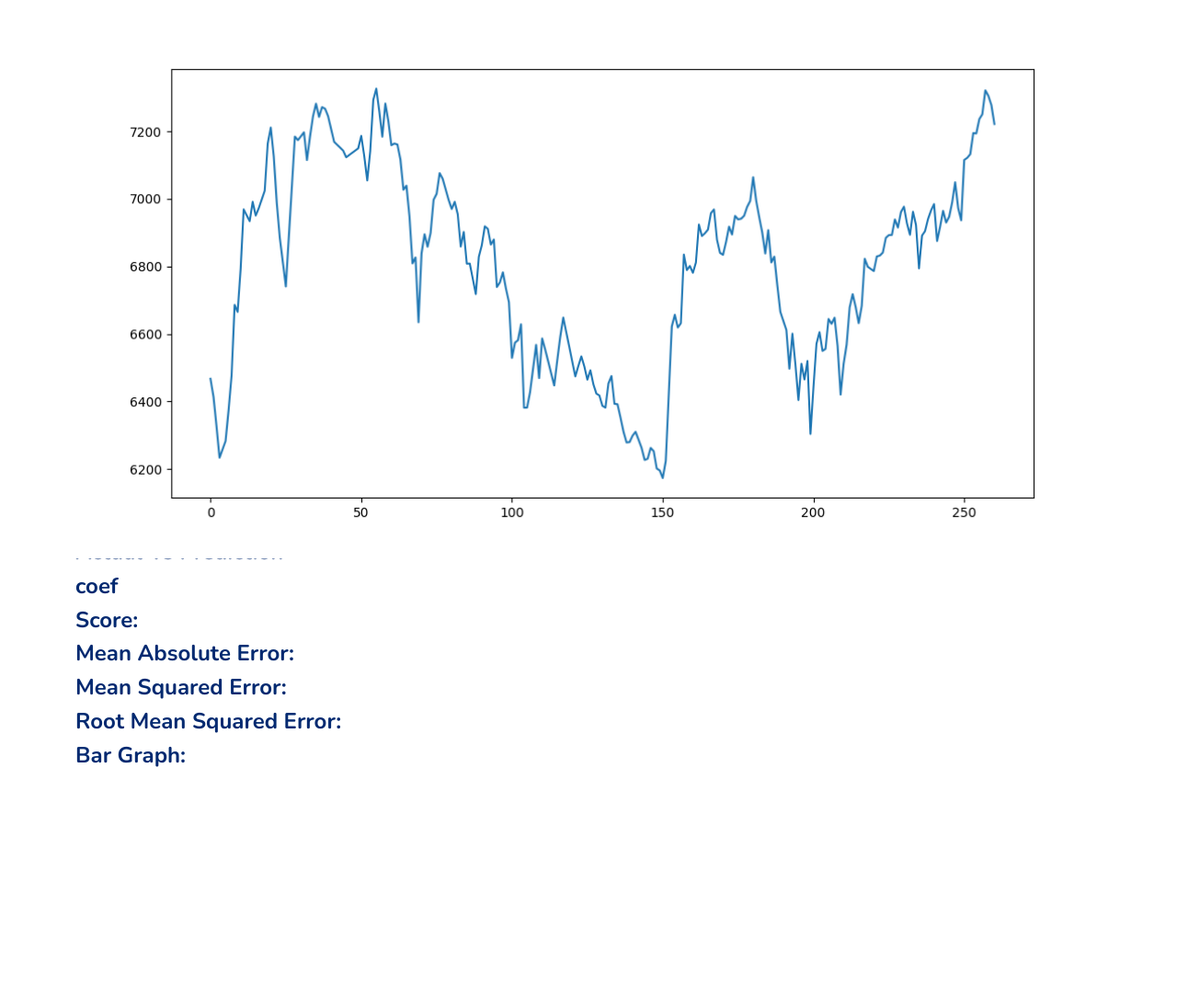
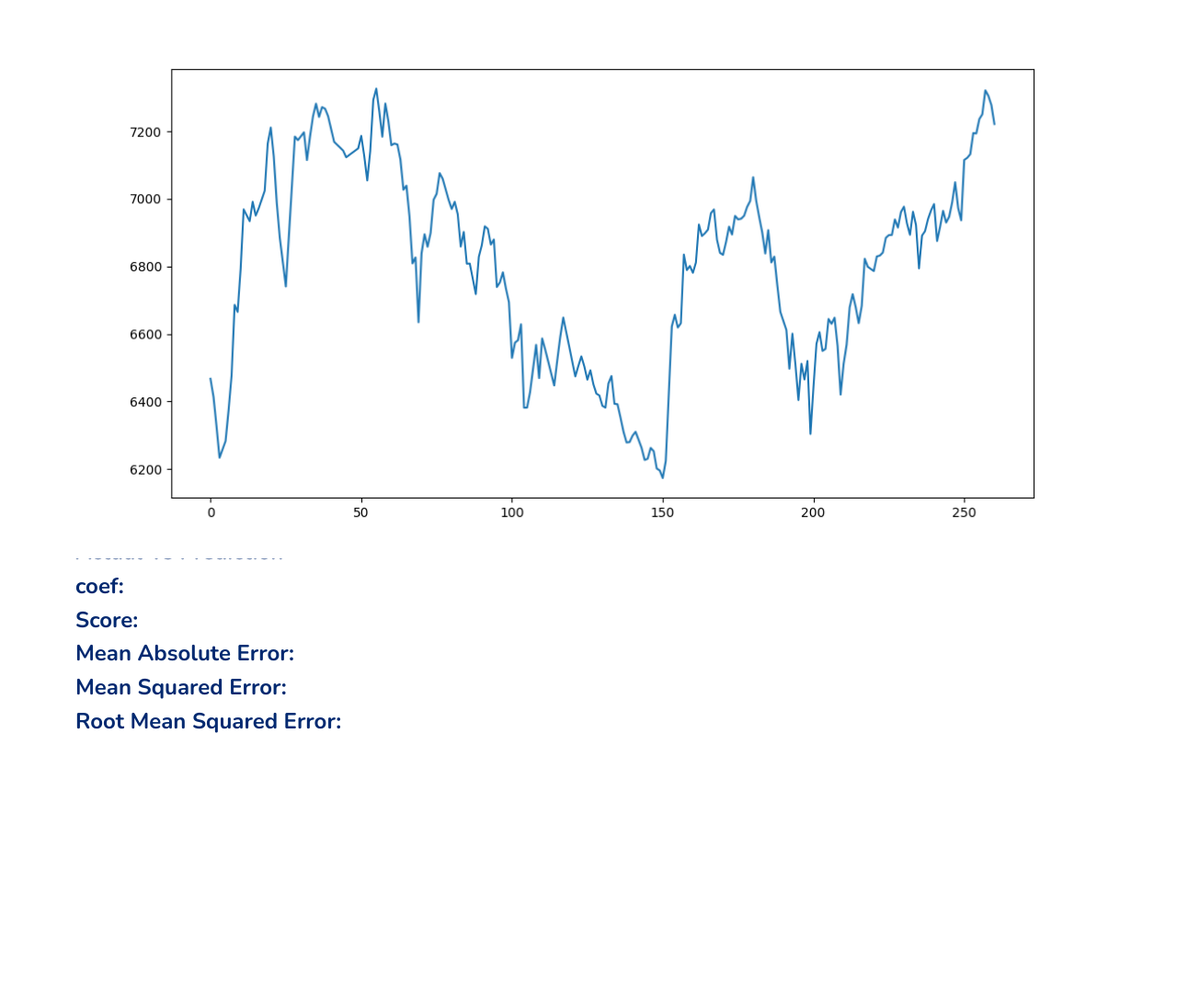
Before and after one commit to calvinjazz/thesis2-calvinjazz, a Django app: template templates/advanced.html in a window 1280 px wide. Shown: the part 94-1178 px from the top of the page at 92% size. Run offline with Django 3.2, Linux system fonts and the light colour scheme; the template is opened without the code that fills it, so the values that code supplies are empty; some libraries are stand-ins or nearby versions.

Commit message:
ui changes 15

```diff
--- a/templates/advanced.html
+++ b/templates/advanced.html
@@ -77,7 +77,7 @@
                 </div>
                 <h2>Actual Vs Prediction</h2>
                 <p>{{dfr|safe}}</p>
-                <h2>coef</h2>
+                <h2>coef:</h2>
                 <p>{{coef|safe}}</p>
                 <h2>Score:</h2>
                 <p>{{score|safe}}</p>
@@ -87,10 +87,6 @@
                 <p>{{mse|safe}}</p>
                 <h2>Root Mean Squared Error:</h2>
                 <p>{{rmse|safe}}</p>
-                <h2>Bar Graph:</h2>
-                <p>{{barGraph|safe}}</p>
-
-
               </div>
             </div>
 
--- a/templates/chart.html
+++ b/templates/chart.html
@@ -154,7 +154,7 @@
                 </div>
 
                 <div class="col-md-6" data-aos="zoom-out" data-aos-delay="600">
-                  <div class="feature-box d-flex align-items-left">
+                  <div class="feature-box d-flex align-items-center">
                     <i class="bi bi-check"></i>
                     <div class="flex-column">
                       <p>Previous Volume:</p>
```
